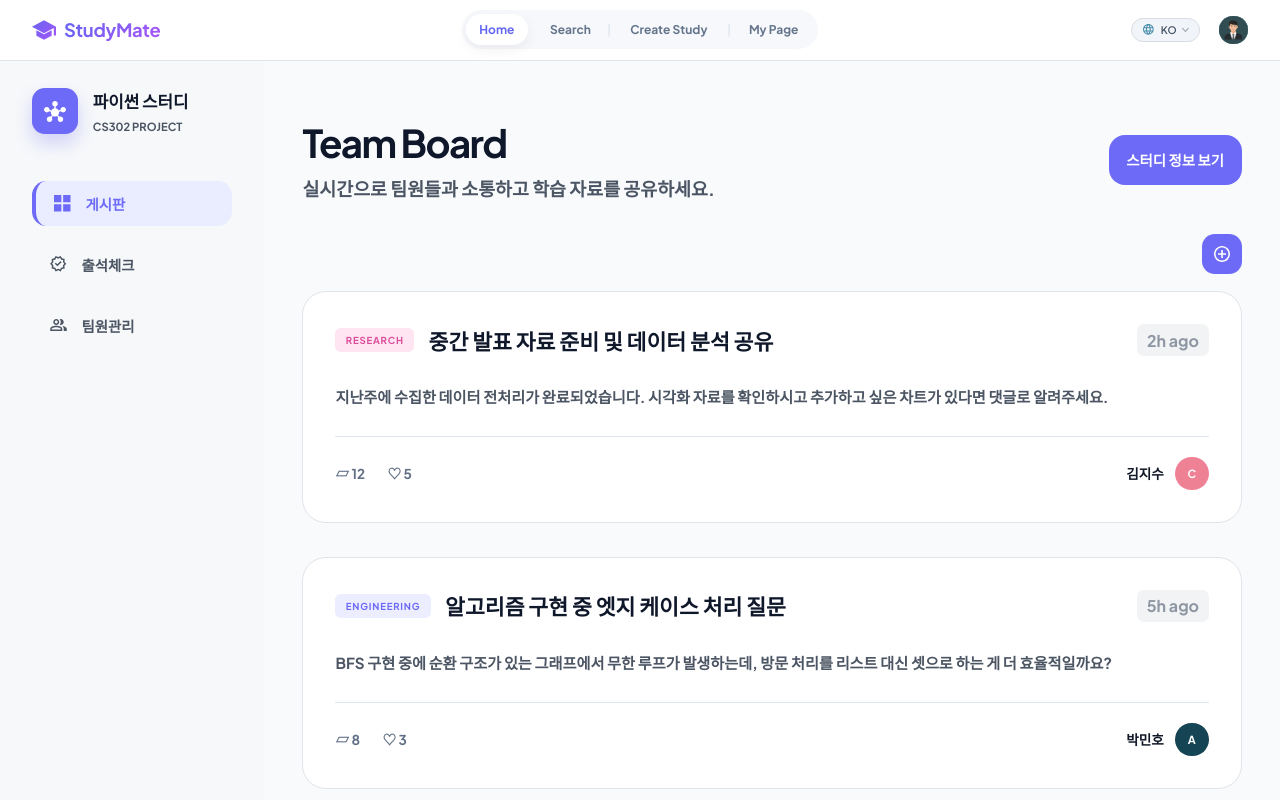
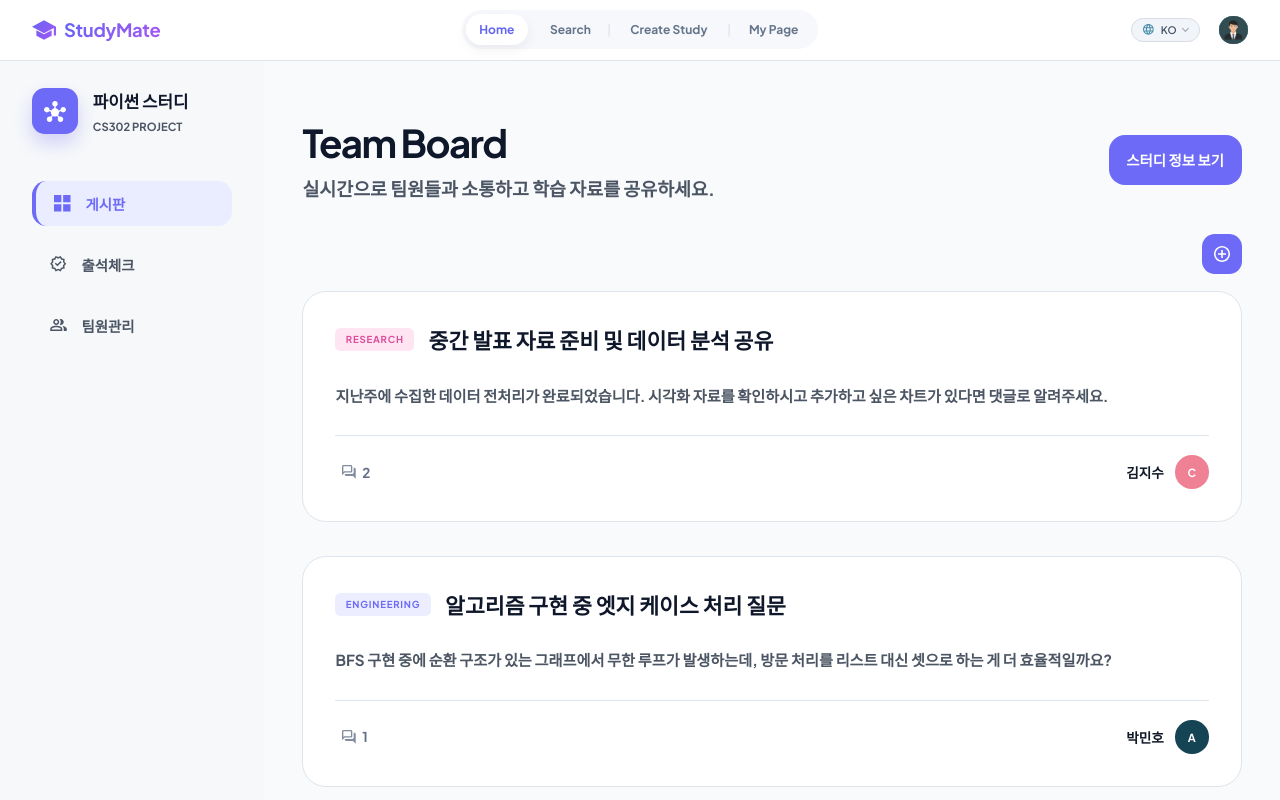
Before and after one commit to SWE-2026-1-team-1/StudyMate, a React (Vite) app in the folder frontend/: page /teams/1/board in a window 1280 px wide. Shown: the top 800 px of the page. Built offline with nearby package versions, Linux system fonts and the light colour scheme.

Commit message:
feat : 게시판의 게시글 ui 변경 및 댓글 기능 추가

```diff
--- a/frontend/src/data.ts
+++ b/frontend/src/data.ts
@@ -110,9 +110,20 @@ export const teamPosts: TeamPost[] = [
     tag: "RESEARCH",
     title: "중간 발표 자료 준비 및 데이터 분석 공유",
     excerpt: "지난주에 수집한 데이터 전처리가 완료되었습니다. 시각화 자료를 확인하시고 추가하고 싶은 차트가 있다면 댓글로 알려주세요.",
-    time: "2h ago",
-    comments: 12,
-    likes: 5,
+    replies: [
+      {
+        author: "이수지",
+        avatar: "a",
+        time: "1h ago",
+        body: "데이터 전처리 과정에서 이상치(outlier) 처리는 어떻게 하셨나요? 시각화 전에 그 부분이 궁금합니다.",
+      },
+      {
+        author: "최준호",
+        avatar: "b",
+        time: "45m ago",
+        body: "정리 감사합니다! 파이 차트보다는 히트맵을 하나 추가하면 데이터 분포를 보기 더 좋을 것 같아요.",
+      },
+    ],
     author: "김지수",
     avatar: "c",
   },
@@ -120,9 +131,14 @@ export const teamPosts: TeamPost[] = [
     tag: "ENGINEERING",
     title: "알고리즘 구현 중 엣지 케이스 처리 질문",
     excerpt: "BFS 구현 중에 순환 구조가 있는 그래프에서 무한 루프가 발생하는데, 방문 처리를 리스트 대신 셋으로 하는 게 더 효율적일까요?",
-    time: "5h ago",
-    comments: 8,
-    likes: 3,
+    replies: [
+      {
+        author: "김지수",
+        avatar: "c",
+        time: "4h ago",
+        body: "방문 여부만 확인한다면 셋이 더 적합해 보여요. 순서가 필요할 때만 리스트를 같이 쓰면 될 것 같습니다.",
+      },
+    ],
     author: "박민호",
     avatar: "a",
   },
@@ -130,9 +146,14 @@ export const teamPosts: TeamPost[] = [
     tag: "ENGINEERING",
     title: "알고리즘 구현 중 엣지 케이스 처리 질문",
     excerpt: "BFS 구현 중에 순환 구조가 있는 그래프에서 무한 루프가 발생하는데, 방문 처리를 리스트 대신 셋으로 하는 게 더 효율적일까요?",
-    time: "5h ago",
-    comments: 8,
-    likes: 3,
+    replies: [
+      {
+        author: "김지수",
+        avatar: "c",
+        time: "4h ago",
+        body: "방문 여부만 확인한다면 셋이 더 적합해 보여요. 순서가 필요할 때만 리스트를 같이 쓰면 될 것 같습니다.",
+      },
+    ],
     author: "박민호",
     avatar: "a",
   },
--- a/frontend/src/screens/TeamScreens.tsx
+++ b/frontend/src/screens/TeamScreens.tsx
@@ -1,8 +1,11 @@
-import type { ReactNode } from "react";
+import { useState, type FormEvent, type ReactNode } from "react";
 import { attendanceDates, attendanceMembers, joinRequests, teamMembers, teamPosts } from "../data";
 import { Avatar } from "../components/Common";
+import type { TeamPost } from "../types";
 
 export function TeamBoard() {
+  const [openPost, setOpenPost] = useState<number | null>(null);
+
   return (
     <>
       <TeamHeader
@@ -12,7 +15,14 @@ export function TeamBoard() {
       />
       <button className="topic-start" type="button" aria-label="게시글 작성"><span aria-hidden="true" /></button>
       <section className="post-list">
-        {teamPosts.map((post, index) => <Post key={`${post.title}-${index}`} {...post} />)}
+        {teamPosts.map((post, index) => (
+          <Post
+            key={`${post.title}-${index}`}
+            post={post}
+            isOpen={openPost === index}
+            onToggle={() => setOpenPost(openPost === index ? null : index)}
+          />
+        ))}
       </section>
     </>
   );
@@ -93,30 +103,56 @@ function TeamHeader({
   );
 }
 
-function Post({
-  tag,
-  title,
-  excerpt,
-  time,
-  comments,
-  likes,
-  author,
-  avatar,
-}: {
-  tag: string;
-  title: string;
-  excerpt: string;
-  time: string;
-  comments: number;
-  likes: number;
-  author: string;
-  avatar: string;
-}) {
+function Post({ post, isOpen, onToggle }: { post: TeamPost; isOpen: boolean; onToggle: () => void }) {
+  const { tag, title, excerpt, replies, author, avatar } = post;
+  const [draft, setDraft] = useState("");
+  const [localReplies, setLocalReplies] = useState<TeamPost["replies"]>([]);
+  const displayedReplies = [...replies, ...localReplies];
+
+  const handleCommentSubmit = (event: FormEvent<HTMLFormElement>) => {
+    event.preventDefault();
+    const body = draft.trim();
+    if (!body) return;
+
+    setLocalReplies((current) => [...current, { author: "나", avatar: "user", time: "now", body }]);
+    setDraft("");
+  };
+
   return (
-    <article className="post-card">
-      <header><div><span className={`post-tag post-tag-${tag.toLowerCase()}`}>{tag}</span><h2>{title}</h2></div><time>{time}</time></header>
+    <article className={`post-card${isOpen ? " is-open" : ""}`}>
+      <header><div><span className={`post-tag post-tag-${tag.toLowerCase()}`}>{tag}</span><h2>{title}</h2></div></header>
       <p>{excerpt}</p>
-      <footer><b>▱ {comments}</b><b>♡ {likes}</b><strong>{author}</strong><Avatar name={avatar} /></footer>
+      {isOpen && (
+        <section className="comment-panel" aria-label="댓글">
+          {displayedReplies.map((reply, index) => (
+            <article className="comment-item" key={`${reply.author}-${index}`}>
+              <Avatar name={reply.avatar} />
+              <div>
+                <header><strong>{reply.author}</strong><time>{reply.time}</time></header>
+                <p>{reply.body}</p>
+              </div>
+            </article>
+          ))}
+          <form className="comment-form" onSubmit={handleCommentSubmit}>
+            <input
+              type="text"
+              placeholder="Write a comment..."
+              aria-label="댓글 입력"
+              value={draft}
+              onChange={(event) => setDraft(event.target.value)}
+            />
+            <button type="submit" aria-label="댓글 전송" />
+          </form>
+        </section>
+      )}
+      <footer>
+        <button className="comment-toggle" type="button" onClick={onToggle} aria-expanded={isOpen}>
+          <span aria-hidden="true" />
+          {displayedReplies.length}
+        </button>
+        <strong>{author}</strong>
+        <Avatar name={avatar} />
+      </footer>
     </article>
   );
 }
--- a/frontend/src/styles.css
+++ b/frontend/src/styles.css
@@ -2324,13 +2324,13 @@ input:disabled {
   border-radius: calc(30px * var(--ui-scale));
   box-shadow: none;
 }
-.post-card header,
-.post-card footer {
+.post-card > header,
+.post-card > footer {
   display: flex;
   align-items: center;
   justify-content: space-between;
 }
-.post-card header div {
+.post-card > header div {
   display: flex;
   align-items: center;
   gap: calc(18px * var(--ui-scale));
@@ -2354,13 +2354,6 @@ input:disabled {
   font-size: calc(27px * var(--ui-scale));
   font-weight: 700;
 }
-.post-card time {
-  border-radius: calc(9px * var(--ui-scale));
-  padding: calc(7px * var(--ui-scale)) calc(12px * var(--ui-scale));
-  background: #f1f3f5;
-  color: #8d96a2;
-  font-weight: 700;
-}
 .post-card p {
   margin: calc(36px * var(--ui-scale)) 0 calc(34px * var(--ui-scale));
   color: #4b5563;
@@ -2368,20 +2361,121 @@ input:disabled {
   font-weight: 700;
   line-height: 1.6;
 }
-.post-card footer {
+.post-card > footer {
   padding-top: calc(24px * var(--ui-scale));
   border-top: calc(1px * var(--ui-scale)) solid #dfe5ec;
   color: #617086;
 }
-.post-card footer strong {
+.post-card > footer strong {
   margin-left: auto;
   margin-right: calc(14px * var(--ui-scale));
   color: #111827;
   font-size: calc(17px * var(--ui-scale));
 }
-.post-card footer b {
-  margin-right: calc(28px * var(--ui-scale));
+.comment-toggle {
+  display: inline-flex;
+  align-items: center;
+  gap: calc(8px * var(--ui-scale));
+  border: 0;
+  background: transparent;
+  color: #617086;
   font-size: calc(17px * var(--ui-scale));
+  font-weight: 700;
+}
+.comment-toggle span {
+  width: calc(18px * var(--ui-scale));
+  height: calc(18px * var(--ui-scale));
+  background: currentColor;
+  mask-image: url("./assets/comment.svg");
+  mask-position: center;
+  mask-repeat: no-repeat;
+  mask-size: contain;
+  -webkit-mask-image: url("./assets/comment.svg");
+  -webkit-mask-position: center;
+  -webkit-mask-repeat: no-repeat;
+  -webkit-mask-size: contain;
+}
+.comment-panel {
+  display: grid;
+  gap: calc(30px * var(--ui-scale));
+  margin: calc(8px * var(--ui-scale)) 0 0;
+  padding: calc(34px * var(--ui-scale)) 0 0;
+  border-top: calc(1px * var(--ui-scale)) solid #dfe5ec;
+}
+.comment-item {
+  display: grid;
+  grid-template-columns: calc(42px * var(--ui-scale)) 1fr;
+  gap: calc(20px * var(--ui-scale));
+  align-items: start;
+}
+.comment-item header {
+  display: flex;
+  align-items: center;
+  gap: calc(10px * var(--ui-scale));
+  margin-bottom: calc(8px * var(--ui-scale));
+}
+.comment-item strong {
+  color: #111827;
+  font-size: calc(17px * var(--ui-scale));
+}
+.comment-item time {
+  color: #8d96a2;
+  font-size: calc(14px * var(--ui-scale));
+  font-weight: 700;
+}
+.comment-item p {
+  margin: 0;
+  color: #4b5563;
+  font-size: calc(17px * var(--ui-scale));
+  font-weight: 500;
+  line-height: 1.55;
+}
+.comment-form {
+  display: grid;
+  grid-template-columns: 1fr calc(46px * var(--ui-scale));
+  align-items: center;
+  gap: calc(14px * var(--ui-scale));
+  min-height: calc(78px * var(--ui-scale));
+  border: calc(1px * var(--ui-scale)) solid #e5e9f0;
+  border-radius: calc(22px * var(--ui-scale));
+  padding: 0 calc(12px * var(--ui-scale)) 0 calc(40px * var(--ui-scale));
+  background: #f8f9fc;
+}
+.comment-form input {
+  width: 100%;
+  border: 0;
+  background: transparent;
+  color: #111827;
+  font-size: calc(18px * var(--ui-scale));
+  font-weight: 500;
+  outline: none;
+}
+.comment-form input::placeholder {
+  color: #9aa5b5;
+}
+.comment-form button {
+  position: relative;
+  display: grid;
+  width: calc(46px * var(--ui-scale));
+  height: calc(46px * var(--ui-scale));
+  place-items: center;
+  border: 0;
+  border-radius: calc(16px * var(--ui-scale));
+  background: var(--purple-2);
+}
+.comment-form button::before {
+  content: "";
+  width: calc(18px * var(--ui-scale));
+  height: calc(18px * var(--ui-scale));
+  background: #fff;
+  mask-image: url("./assets/send.svg");
+  mask-position: center;
+  mask-repeat: no-repeat;
+  mask-size: contain;
+  -webkit-mask-image: url("./assets/send.svg");
+  -webkit-mask-position: center;
+  -webkit-mask-repeat: no-repeat;
+  -webkit-mask-size: contain;
 }
 .attendance-card {
   overflow: hidden;
```
Also changed, not shown: frontend/src/types.ts (+6 -3 lines), frontend/src/assets/comment.svg (added), frontend/src/assets/send.svg (added).
